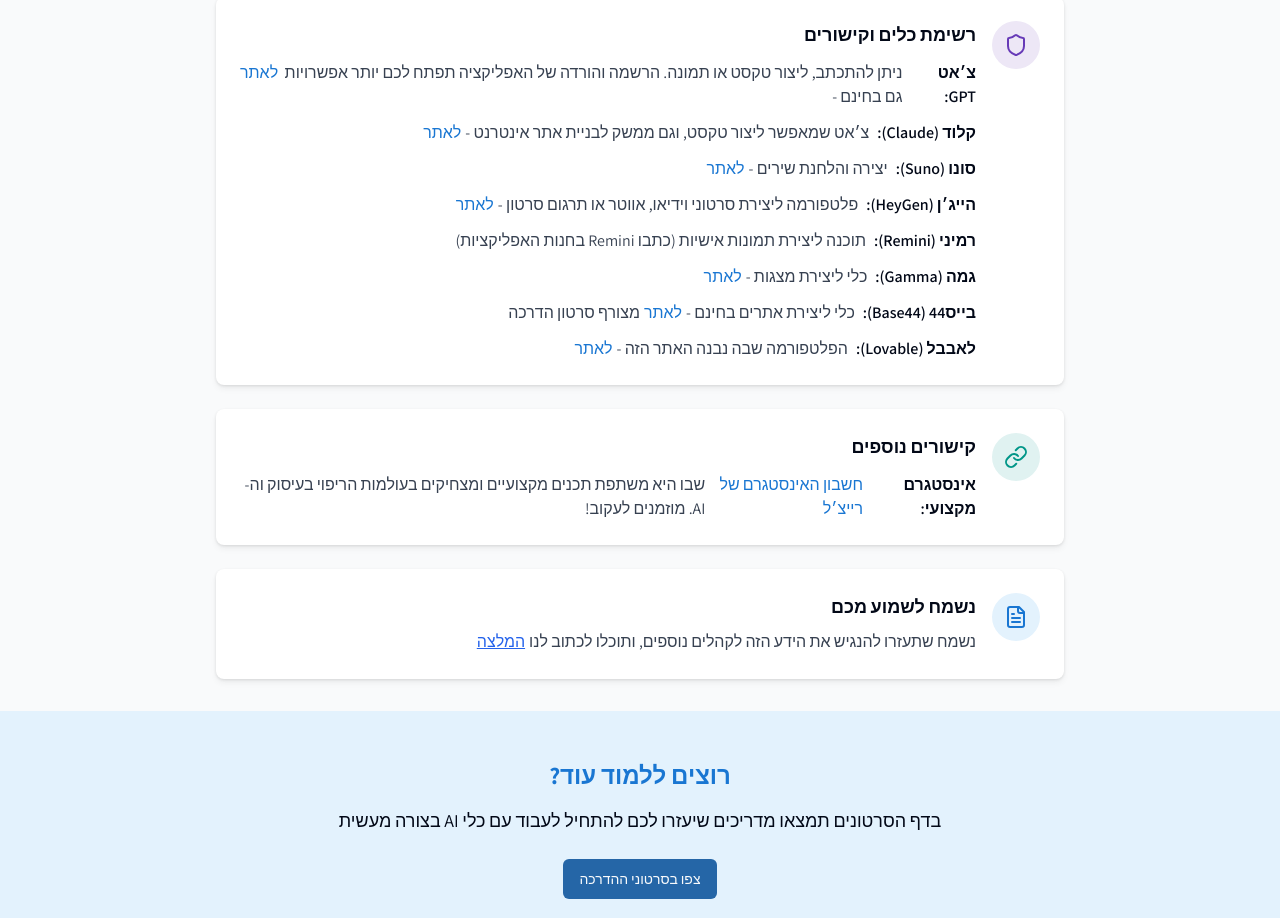
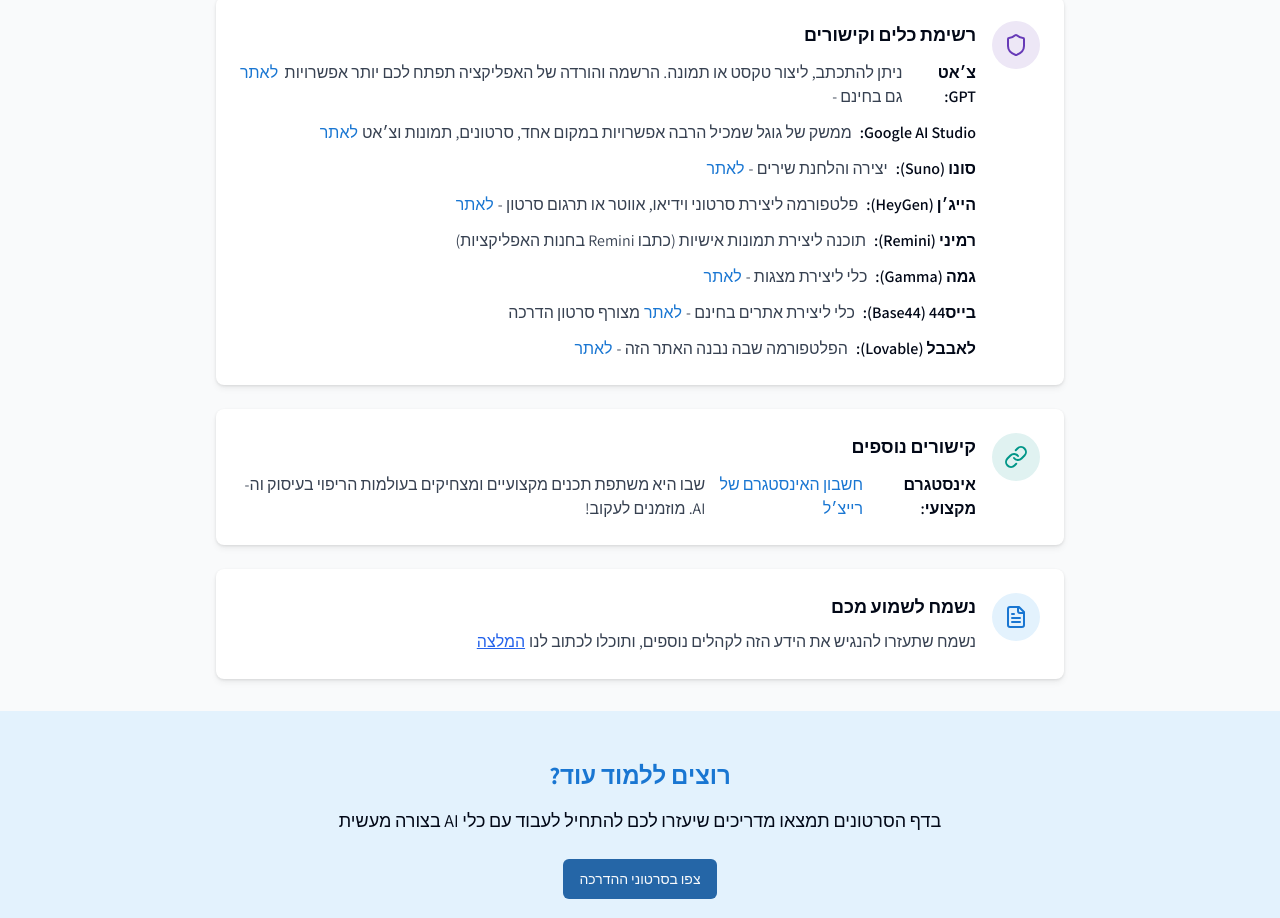
Before and after one commit to achiyahb/health-ai-insights-lab, a React (Vite) app: page / in a window 1280 px wide. Shown: the part 1660-2578 px from the top of the page. Built offline with nearby package versions, Linux system fonts and the light colour scheme.

Commit message:
google ai studio

```diff
--- a/src/components/SummarySection.tsx
+++ b/src/components/SummarySection.tsx
@@ -70,12 +70,13 @@ const SummarySection = () => {
                 </li>
 
                 <li className="flex items-start">
-                  <span className="font-semibold ml-2">קלוד (Claude):</span>
+                  <span className="font-semibold ml-2">Google AI Studio:</span>
                   <span className="text-gray-700">
-                    צ׳אט שמאפשר ליצור טקסט, וגם ממשק לבניית אתר אינטרנט -{" "}
+                    ממשק של גוגל שמכיל הרבה אפשרויות במקום אחד, סרטונים, תמונות
+                    וצ׳אט
                   </span>
                   <a
-                    href="https://claude.ai"
+                    href="https://aistudio.google.com/"
                     target="_blank"
                     rel="noopener noreferrer"
                     className="text-ai-blue hover:underline mr-1"
```
